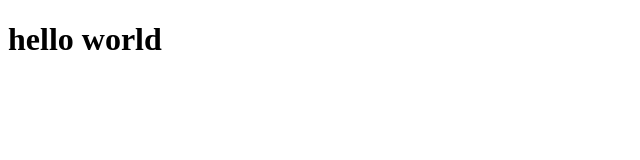
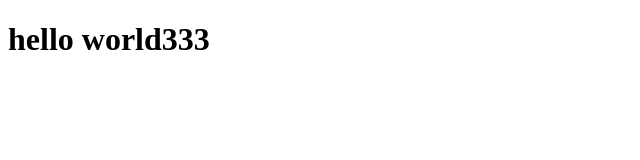
Before and after one commit to CindyLeochico/test, a plain HTML site: page index.html in a window 1280 px wide. Shown: the full height of the page, 0-640 px from the left. Drawn offline with Linux system fonts and the light colour scheme.

Commit message:
third  commit

```diff
--- a/index.html
+++ b/index.html
@@ -8,7 +8,7 @@
 </head>
 
 <body>
-    <h1>hello world</h1>
+    <h1>hello world333</h1>
 </body>
 
 </html>
```
